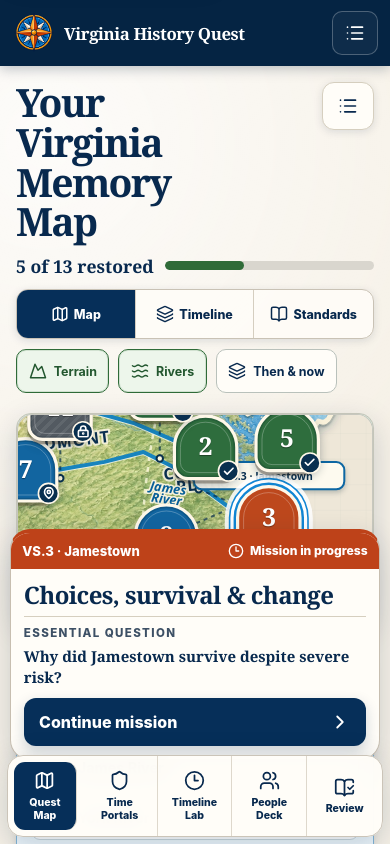
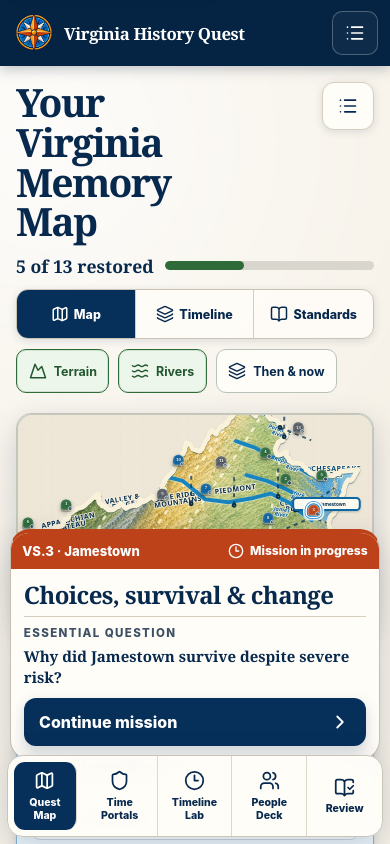
Before and after one commit to skmamidi/Virginia-History-Quest, a React (Vite) app: page / in a window 390 px wide. Shown: the top 844 px of the page. Built offline with nearby package versions, Linux system fonts and the light colour scheme.

Commit message:
Update VirginiaMap.module.css

```diff
--- a/src/features/quest-map/VirginiaMap.module.css
+++ b/src/features/quest-map/VirginiaMap.module.css
@@ -16,11 +16,17 @@
   outline-offset: 3px;
 }
 
+.mapCanvas {
+  position: relative;
+  width: 100%;
+  aspect-ratio: 1000 / 560;
+  container-type: inline-size;
+}
+
 .mapSvg {
   display: block;
   width: 100%;
-  height: auto;
-  min-height: 22rem;
+  height: 100%;
 }
 
 .paper {
@@ -173,25 +179,36 @@
   vector-effect: non-scaling-stroke;
 }
 
-.portalControlWrap {
+.portalLayer {
+  position: absolute;
+  z-index: 2;
+  inset: 0;
+  pointer-events: none;
+}
+
+.portalControl {
+  position: absolute;
   display: grid;
-  width: 100%;
-  height: 100%;
+  width: 10.4cqi;
+  height: 10.4cqi;
   place-items: center;
+  pointer-events: none;
+  transform: translate(-50%, -50%);
 }
 
 .portalButton {
   position: relative;
   display: grid;
-  width: 82px;
-  height: 82px;
+  width: 8.2cqi;
+  height: 8.2cqi;
   padding: 0;
   place-items: center;
-  border: 4px solid #fff8e9;
-  border-radius: 50% 50% 19px 19px;
+  border: 0.4cqi solid #fff8e9;
+  border-radius: 50% 50% 1.9cqi 1.9cqi;
   color: #fff;
   font: inherit;
   cursor: pointer;
+  pointer-events: auto;
   box-shadow:
     0 4px 0 rgba(53, 35, 16, 0.33),
     0 6px 12px rgba(16, 42, 56, 0.3),
@@ -204,9 +221,9 @@
 
 .portalButton::after {
   position: absolute;
-  inset: 5px;
+  inset: 0.5cqi;
   border: 1px solid rgba(255, 255, 255, 0.33);
-  border-radius: 50% 50% 13px 13px;
+  border-radius: 50% 50% 1.3cqi 1.3cqi;
   content: "";
   pointer-events: none;
 }
@@ -263,7 +280,7 @@
   z-index: 1;
   margin-top: -3px;
   font-family: Georgia, "Times New Roman", serif;
-  font-size: 31px;
+  font-size: 3.1cqi;
   font-weight: 800;
   line-height: 1;
   text-shadow: 0 1px 1px rgba(0, 0, 0, 0.38);
@@ -271,12 +288,12 @@
 
 .statusGlyph {
   position: absolute;
-  right: -5px;
-  bottom: -6px;
+  right: -0.5cqi;
+  bottom: -0.6cqi;
   z-index: 2;
   display: grid;
-  min-width: 27px;
-  min-height: 27px;
+  min-width: 2.7cqi;
+  min-height: 2.7cqi;
   padding: 1px;
   place-items: center;
   border: 2px solid #fff8e9;
@@ -284,14 +301,14 @@
   background: #092f4f;
   color: #fff;
   font-family: ui-sans-serif, system-ui, -apple-system, BlinkMacSystemFont, "Segoe UI", sans-serif;
-  font-size: 14px;
+  font-size: 1.4cqi;
   font-weight: 900;
   line-height: 1;
 }
 
 .statusGlyph svg {
-  width: 16px;
-  height: 16px;
+  width: 1.6cqi;
+  height: 1.6cqi;
   stroke-width: 3;
 }
 
@@ -415,10 +432,9 @@
     scrollbar-width: thin;
   }
 
-  .mapSvg {
+  .mapCanvas {
     width: 50rem;
     max-width: none;
-    min-height: auto;
   }
 
   .legend {
```
